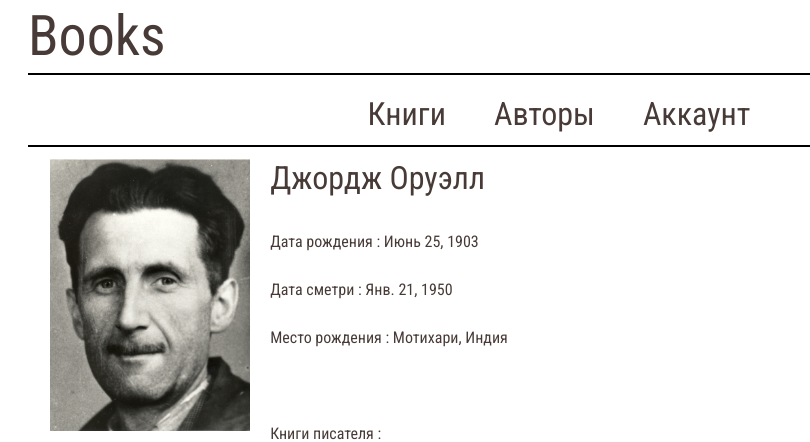
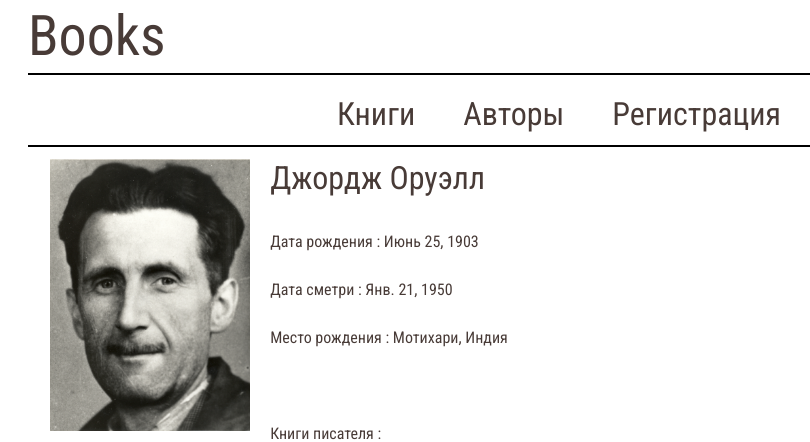
Before and after one commit to whyme0/BooksWeb, a Django app: page /authors/1 in a window 1280 px wide. Shown: the top 442 px of the page, without its empty margins (57-867 px from the left). Run offline with Django 3.2, Linux system fonts and the light colour scheme; data comes from the database, SQL or seed files in the repository; some libraries are stand-ins or nearby versions.

Commit message:
added new link to registration

```diff
--- a/bookapp/templates/bookapp/primary_pattern.html
+++ b/bookapp/templates/bookapp/primary_pattern.html
@@ -20,7 +20,7 @@
 		<nav class="nav justify-content-center">
 			<a href="{% url 'bookapp:books' %}" class="link">Книги</a>
 			<a href="{% url 'bookapp:authors' %}" class="link">Авторы</a>
-			<a href="" class="link">Аккаунт</a>
+			<a href="{% url 'authapp:registration' %}" class="link">Регистрация</a>
 		</nav>
 		{% block content %}
 		{% endblock content %}
```
